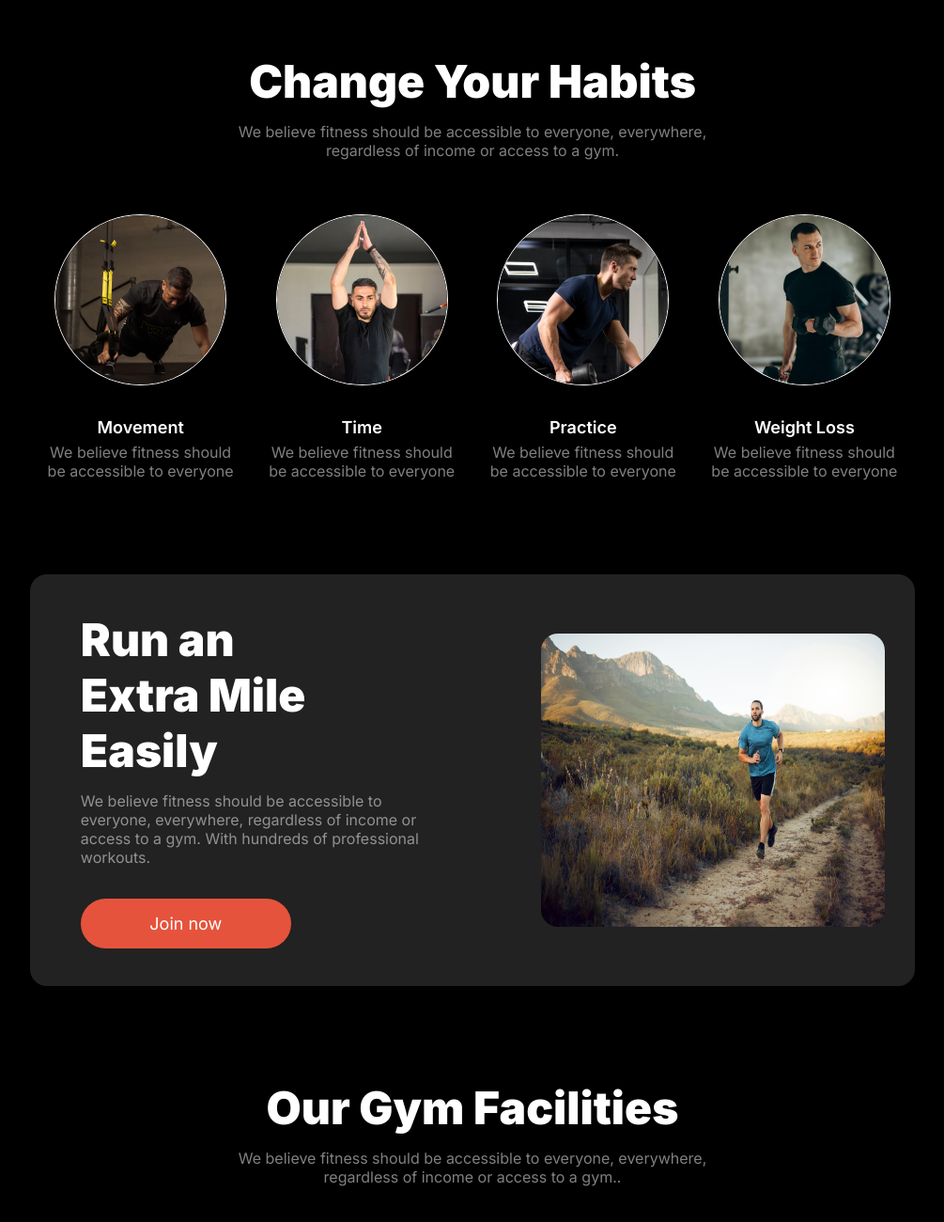
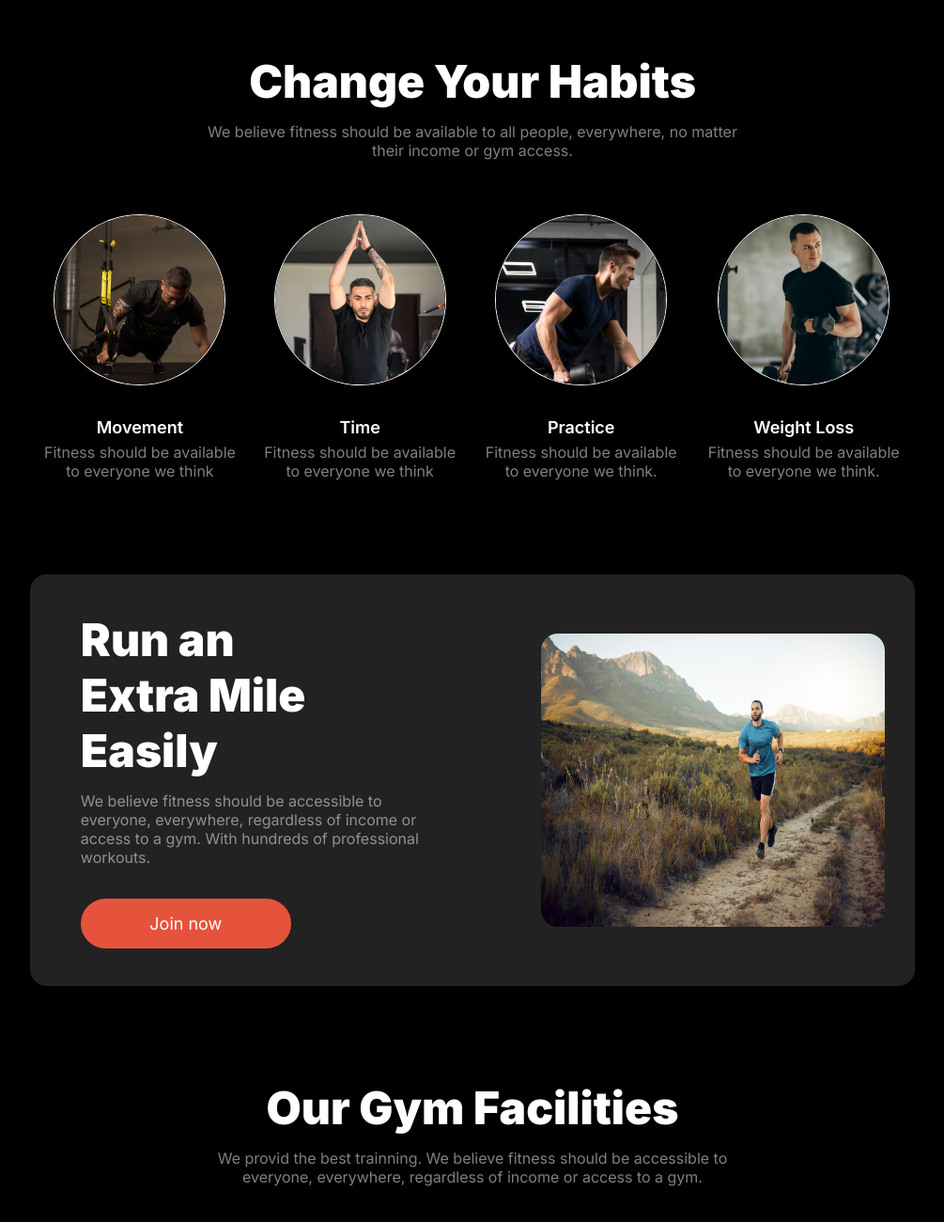
Before and after one commit to tusherbhakta/Assignment-two, a plain HTML site: page index.html in a window 1280 px wide. Shown: the part 760-2060 px from the top of the page at 94% size, without its empty margins (137-1142 px from the left). Drawn offline with Linux system fonts and the light colour scheme.

Commit message:
final touch

```diff
--- a/index.html
+++ b/index.html
@@ -72,8 +72,7 @@
             <div class="havit-container container">
                 <div class="common-heading">
                     <h1 class="common-title">Change Your Habits</h1>
-                    <p class="common-description">We believe fitness should be accessible to everyone, everywhere,
-                        regardless of income or access to a gym.</p>
+                    <p class="common-description">We believe fitness should be available to all people, everywhere, no matter their income or gym access.</p>
                 </div>
                 <div class="cards-container">
                     <div class="card-container">
@@ -82,7 +81,7 @@
                         </div>
                         <div class="card-writen">
                             <h4 class="card-title">Movement</h4>
-                            <p class="card-description">We believe fitness should be accessible to everyone</p>
+                            <p class="card-description">Fitness should be available to everyone we think</p>
                         </div>
                     </div>
                     <div class="card-container">
@@ -91,7 +90,7 @@
                         </div>
                         <div class="card-writen">
                             <h4 class="card-title">Time</h4>
-                            <p class="card-description">We believe fitness should be accessible to everyone</p>
+                            <p class="card-description">Fitness should be available to everyone we think</p>
                         </div>
                     </div>
                     <div class="card-container">
@@ -100,7 +99,7 @@
                         </div>
                         <div class="card-writen">
                             <h4 class="card-title">Practice</h4>
-                            <p class="card-description">We believe fitness should be accessible to everyone</p>
+                            <p class="card-description">Fitness should be available to everyone we think.</p>
                         </div>
                     </div>
                     <div class="card-container">
@@ -109,13 +108,13 @@
                         </div>
                         <div class="card-writen">
                             <h4 class="card-title">Weight Loss</h4>
-                            <p class="card-description">We believe fitness should be accessible to everyone</p>
+                            <p class="card-description">Fitness should be available to everyone we think.</p>
                         </div>
                     </div>
                 </div>
             </div>
         </section>
-        <!-- havit section start  -->
+        <!-- havit section end  -->
         <!-- run extra section start -->
         <section class="run section-gap">
             <div class="run-container container">
@@ -136,8 +135,8 @@
             <div class="gym-fac-container container">
                 <div class="common-heading">
                     <h1 class="common-title">Our Gym Facilities</h1>
-                    <p class="common-description">We believe fitness should be accessible to everyone, everywhere, regardless of income or access to
-                        a gym..</p>
+                    <p class="common-description">We provid the best trainning. We believe fitness should be accessible to everyone, everywhere, regardless of income or access to
+                        a gym.</p>
                 </div>
                 <div class="gym-card-container">
                     <div class="gym-card">
@@ -161,7 +160,7 @@
             <div class="bmi-container container">
                 <div class="common-heading bmi-heading">
                     <h1 class="common-title bmi-title">BMI Calculator</h1>
-                    <p class="common-description bmi-des"> We believe fitness should be accessible to everyone, everywhere, regardless of income or access to a gym.</p>
+                    <p class="common-description bmi-des">Calculate your BMI. Everyone needs to know their BMI. Check your body condition and measure it regularly.</p>
                 </div>
                 <div class="bmi-main-container">
                     <div class="bmi-chart-container">
@@ -191,7 +190,7 @@
                     </div>
                     <div class="cal-bmi">
                         <h3 class="bmi-chart-title">Calculate your BMI</h3>
-                        <p class="cal-bmi-des"> We believe fitness should be accessible to everyone, everywhere, regardless of income or access to a gym.</p>
+                        <p class="cal-bmi-des">Calculate your BMI and know your are fit or not. Do you need to loose weight or gain weight. So let's calculate.  </p>
                         <div class="bmi-form-container">
                             <form action="" class="bmi-form">
                                 <input type="number" placeholder="Height/cm">
@@ -222,8 +221,7 @@
             <div class="team-container container">
                 <div class="common-heading">
                     <h1 class="common-title">Meet Our Team</h1>
-                    <p class="common-description">We believe fitness should be accessible to everyone, everywhere, regardless of income or access to
-                        a gym..</p>
+                    <p class="common-description">Meet our team. One of the best trainer we have in the town. They are very resposible and they will take care of yourself.</p>
                 </div>
                 <div class="meet-main-container">
                     <div class="img-container trainer1">
```
